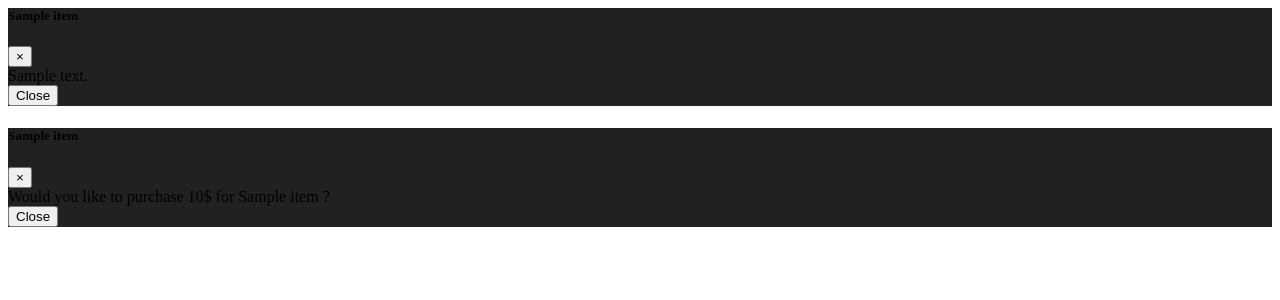
After one commit to petrenkonikita112263/Flask_First_Real_Project, a Flask app: template market/templates/additional_files/items_modals.html in a window 1280 px wide. The commit adds this page. Shown: the top 300 px of the page. Run offline with Flask 2, Linux system fonts and the light colour scheme; the template is opened without the code that fills it: most values are stand-ins (such as "Sample title", 1, 10 or a date in 2020).

Commit message:
Splitted the market into 12 cols.
8 cols - represent the table with available items. And last 4 cols - represent the bought items.
Added functionality for buttons in table - pop ups windows during click on it. items_models.html have
Bootstrap template for display live model with a little of changes, this file is included into market.html page.

```diff
--- /dev/null
+++ b/market/templates/additional_files/items_modals.html
@@ -0,0 +1,59 @@
+<style>
+    .modal-content {
+        background-color: #212121
+    }
+</style>
+
+<!-- Additional Info -->
+<div class="modal fade" id="Modal-Info-{{ item.id }}"
+     tabindex="-1"
+     aria-labelledby="exampleModalLabel" aria-hidden="true">
+    <div class="modal-dialog">
+        <div class="modal-content">
+            <div class="modal-header">
+                <h5 class="modal-title" id="ModalLabel">
+                    {{ item.name }}
+                </h5>
+                <button type="button" class="close"
+                        data-dismiss="modal" aria-label="Close">
+                    <span aria-hidden="true">&times;</span>
+                </button>
+            </div>
+            <div class="modal-body">
+                {{ item.description }}
+            </div>
+            <div class="modal-footer">
+                <button type="button" class="btn btn-secondary"
+                        data-dismiss="modal">Close
+                </button>
+            </div>
+        </div>
+    </div>
+</div>
+
+<!-- Buy Item -->
+<div class="modal fade" id="Modal-Buy-{{ item.id }}"
+     tabindex="-1"
+     aria-labelledby="exampleModalLabel" aria-hidden="true">
+    <div class="modal-dialog">
+        <div class="modal-content">
+            <div class="modal-header">
+                <h5 class="modal-title" id="ModalLabel">
+                    {{ item.name }}
+                </h5>
+                <button type="button" class="close"
+                        data-dismiss="modal" aria-label="Close">
+                    <span aria-hidden="true">&times;</span>
+                </button>
+            </div>
+            <div class="modal-body">
+                Would you like to purchase {{ item.price }}$ for {{ item.name }} ?
+            </div>
+            <div class="modal-footer">
+                <button type="button" class="btn btn-secondary"
+                        data-dismiss="modal">Close
+                </button>
+            </div>
+        </div>
+    </div>
+</div>
```
Also changed, not shown: market/templates/market.html (+18 -2 lines).
